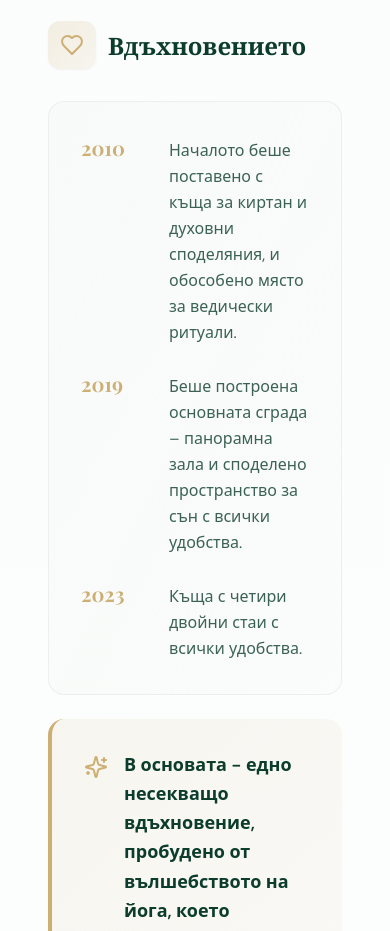
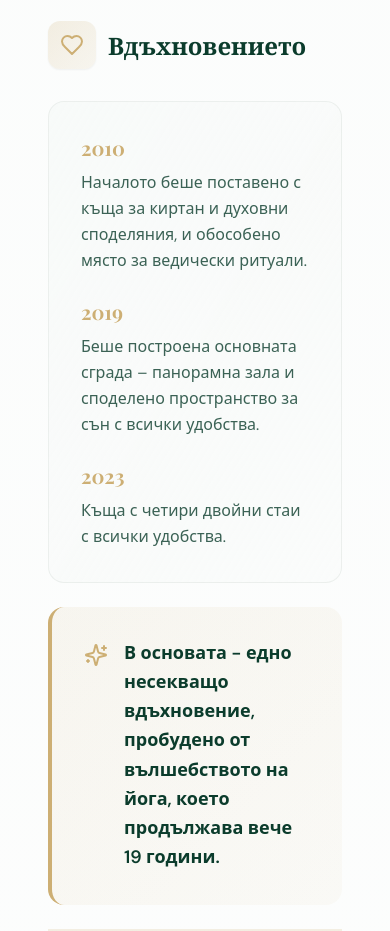
Before and after one commit to StroverIT/kailas, a Next.js app: page /za-nas in a window 390 px wide. Shown: the part 5580-6511 px from the top of the page. Built offline with nearby package versions, Linux system fonts and the light colour scheme; no server answers; a web font is replaced by a local one.

Commit message:
Refactor Timeline Section: Update layout for better responsiveness and readability across devices.

```diff
--- a/src/app/za-nas/page.tsx
+++ b/src/app/za-nas/page.tsx
@@ -298,29 +298,29 @@ export default function AboutPage() {
             {/* Timeline */}
             <div className="p-8 rounded-2xl bg-gradient-to-br from-muted/40 to-muted/10 border border-border/50">
               <div className="space-y-6">
-                <div className="flex gap-6 items-start">
-                  <div className="flex-shrink-0 w-16 text-xl font-bold font-heading text-secondary">
+                <div className="flex flex-col md:flex-row gap-2 md:gap-6 items-start">
+                  <div className="flex-shrink-0 w-full md:w-16 text-xl font-bold font-heading text-secondary">
                     2010
                   </div>
-                  <p className="text-foreground/80 leading-relaxed pt-1">
+                  <p className="text-foreground/80 leading-relaxed w-full md:pt-1">
                     Началото беше поставено с къща за киртан и духовни
                     споделяния, и обособено място за ведически ритуали.
                   </p>
                 </div>
-                <div className="flex gap-6 items-start">
-                  <div className="flex-shrink-0 w-16 text-xl font-bold font-heading text-secondary">
+                <div className="flex flex-col md:flex-row gap-2 md:gap-6 items-start">
+                  <div className="flex-shrink-0 w-full md:w-16 text-xl font-bold font-heading text-secondary">
                     2019
                   </div>
-                  <p className="text-foreground/80 leading-relaxed pt-1">
+                  <p className="text-foreground/80 leading-relaxed w-full md:pt-1">
                     Беше построена основната сграда – панорамна зала и споделено
                     пространство за сън с всички удобства.
                   </p>
                 </div>
-                <div className="flex gap-6 items-start">
-                  <div className="flex-shrink-0 w-16 text-xl font-bold font-heading text-secondary">
+                <div className="flex flex-col md:flex-row gap-2 md:gap-6 items-start">
+                  <div className="flex-shrink-0 w-full md:w-16 text-xl font-bold font-heading text-secondary">
                     2023
                   </div>
-                  <p className="text-foreground/80 leading-relaxed pt-1">
+                  <p className="text-foreground/80 leading-relaxed w-full md:pt-1">
                     Къща с четири двойни стаи с всички удобства.
                   </p>
                 </div>
```
